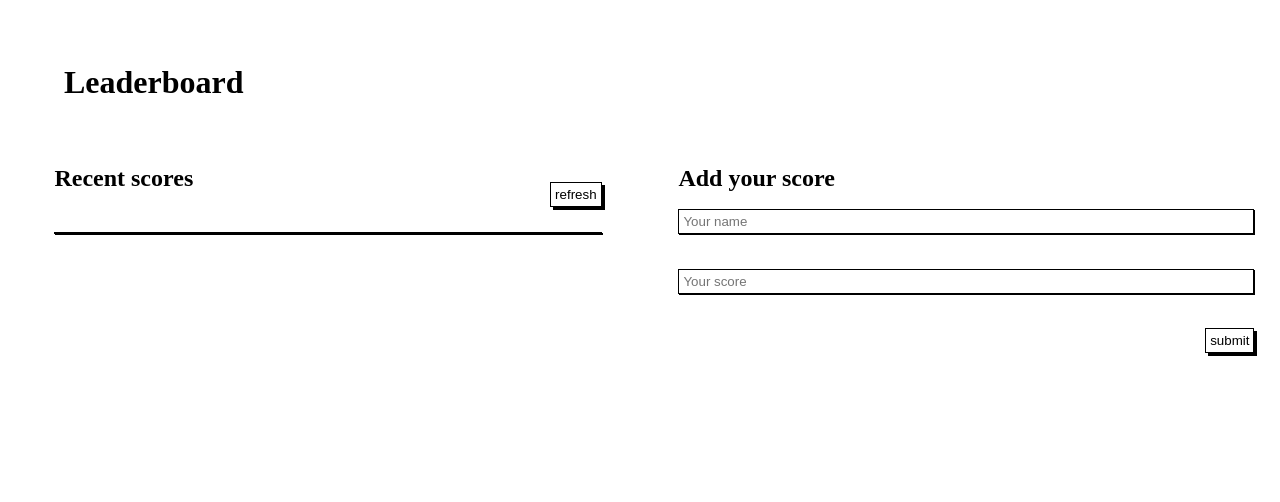
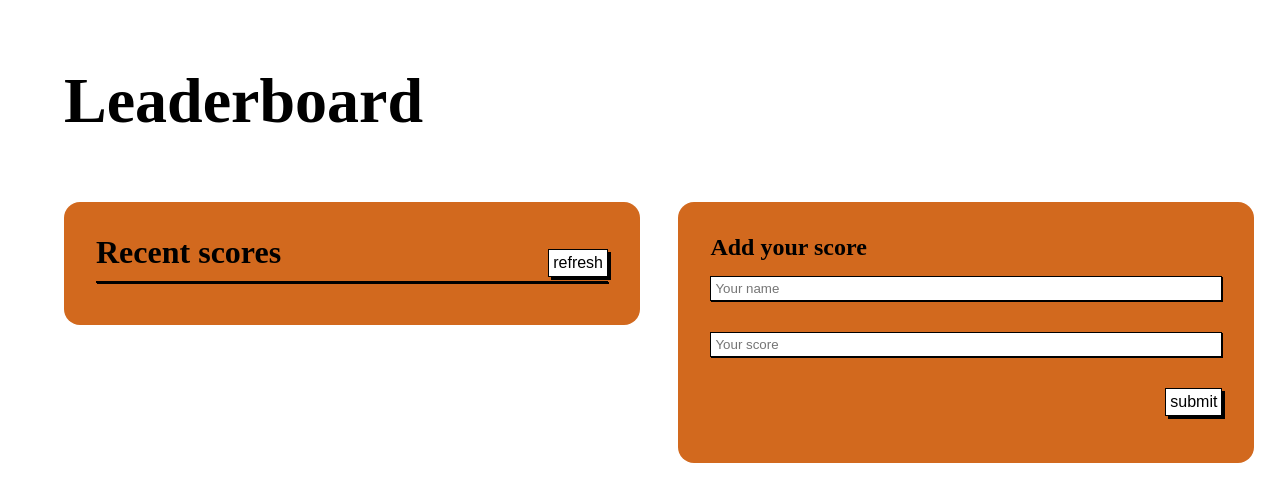
Before and after one commit to maenkhraisha/Leaderboard, a website built with webpack: page src/index.html in a window 1280 px wide. Built offline with nearby package versions, Linux system fonts and the light colour scheme; no server answers.

Commit message:
add style to the layout

```diff
--- a/src/index.html
+++ b/src/index.html
@@ -21,7 +21,7 @@
         </ul>
     </section>
 
-    <section class="add-your-score">
+    <form class="add-your-score">
         <h2>Add your score</h2>
         <label for="name"></label>
         <input id="name" type="text" placeholder="Your name">
@@ -30,7 +30,7 @@
         <input id="score" type="text" placeholder="Your score">
 
         <input id="submit" class="btn submit" type="button" value="submit">
-    </section>
+    </form>
 
     <script src="./index.js"></script>
 </body>
--- a/src/style.css
+++ b/src/style.css
@@ -14,16 +14,19 @@ p {
   padding: 0.25rem;
   background-color: white;
   border: 1px solid black;
+  font-size: 1rem;
 }
 
 .header {
   margin: 5%;
+  font-size: 2rem;
 }
 
 .recent-score-header {
-  margin: 0 0 2% 5%;
+  margin: 0 0 2% 0;
   display: inline-block;
   width: fit-content;
+  font-size: 2rem;
 }
 
 .refresh {
@@ -31,7 +34,7 @@ p {
 }
 
 .btn:hover {
-  color: lightblue;
+  color: chocolate;
 }
 
 .btn:active {
@@ -39,20 +42,22 @@ p {
 }
 
 .recent-container {
+  background-color: chocolate;
+  border-radius: 1rem;
   width: 45%;
-  margin-left: 2%;
+  padding: 2rem;
+  margin: 0 0 5% 5%;
   float: left;
 }
 
 .recent-score-list {
-  margin: 5% 0 0 5%;
   box-shadow: 1px 1px #000;
   list-style: none;
   border: 1px solid black;
 }
 
-.recent-score-list > li,
-.recent-score-list > li > p {
+.recent-score-list>li,
+.recent-score-list>li>p {
   padding: 1%;
 }
 
@@ -79,3 +84,9 @@ input {
 .submit {
   align-self: flex-end;
 }
+
+.add-your-score {
+  background-color: chocolate;
+  border-radius: 1rem;
+  padding: 2rem;
+}
```
